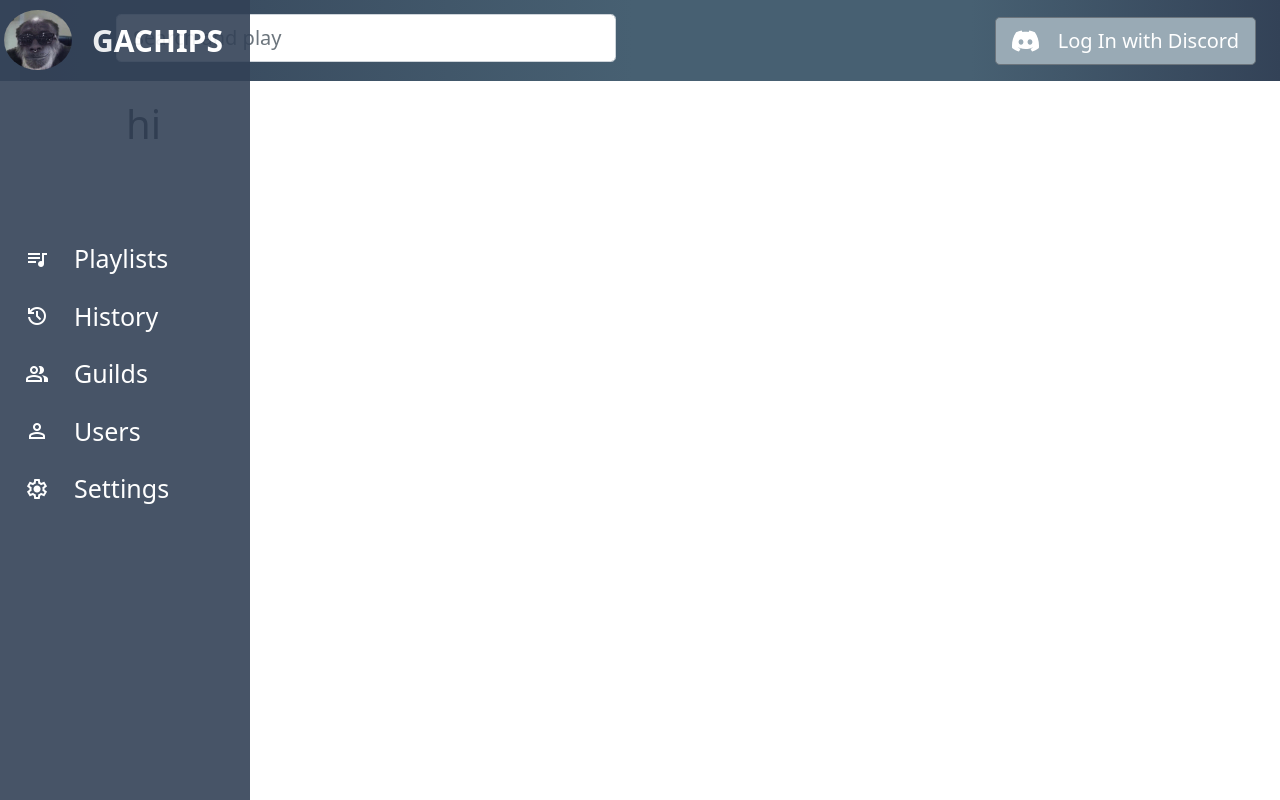
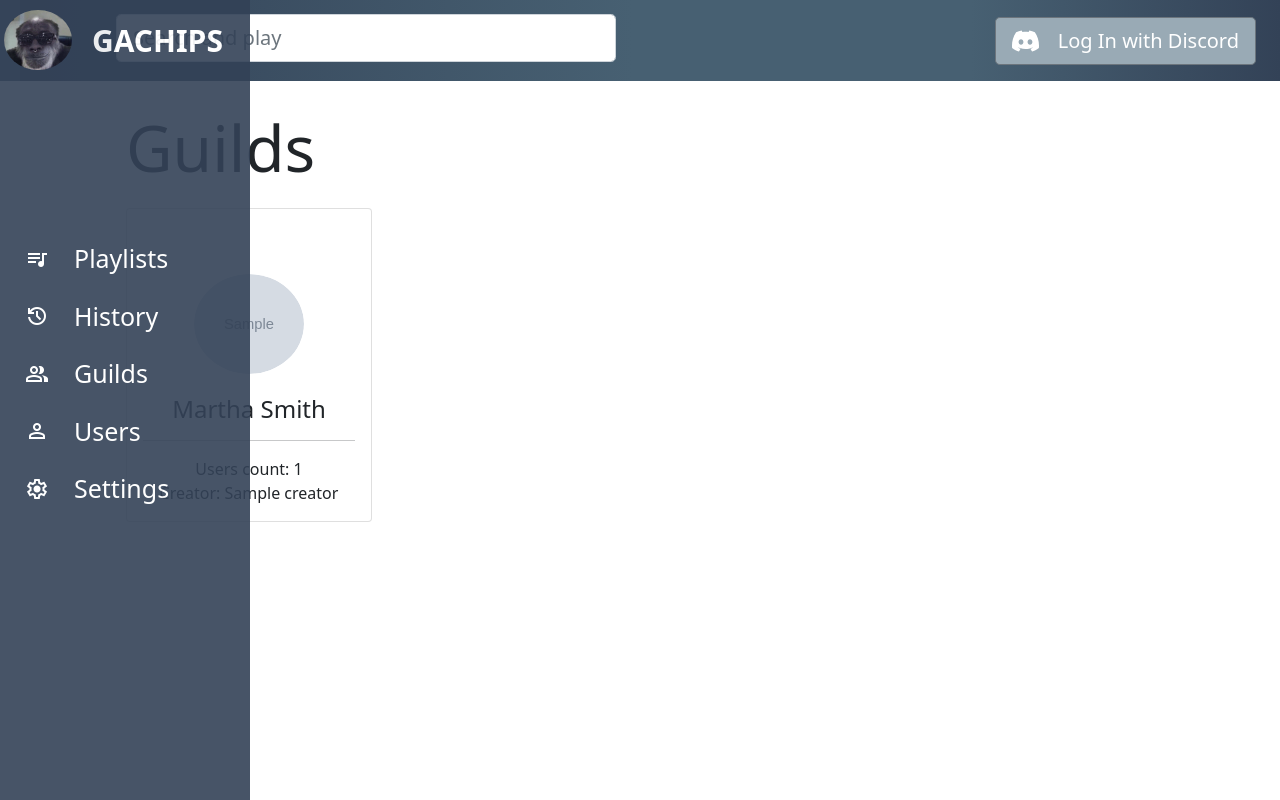
Before and after one commit to agarbuzov/ipc_discord_bot, a FastAPI app: template front/templates/guilds.html in a window 1280 px wide. Run offline with FastAPI, Linux system fonts and the light colour scheme; the template is opened without the code that fills it: most values are stand-ins (such as "Sample title", 1, 10 or a date in 2020); grey boxes marked "Sample" are stand-in pictures.

Commit message:
Create template and view for guilds

```diff
--- a/front/static/css/style.css
+++ b/front/static/css/style.css
@@ -279,3 +279,24 @@ fill:  #ced4da;
 .current {
 	color: #000000!important;
 }
+
+.testimonial-card .card-up {
+  height: 120px;
+  overflow: hidden;
+  border-top-left-radius: .25rem;
+  border-top-right-radius: .25rem;
+}
+
+.testimonial-card .avatar {
+  width: 120px;
+  margin-top: -60px;
+  overflow: hidden;
+  border: 5px solid #fff;
+  border-radius: 50%;
+}
+
+.avatar_image {
+  width: 120px!important;
+  height: 100px!important;
+  object-fit: cover;
+}
--- a/front/templates/guilds.html
+++ b/front/templates/guilds.html
@@ -1,4 +1,29 @@
 {% extends 'base.html' %}
 {% block content %}
-<h1>hi</h1>
+<div style="display: grid; grid-template-rows: 100px 1fr;">
+    <div class="d-flex justify-content-between align-items-center">
+        <span class="display-3 mb-1">Guilds</span>
+    </div>
+    <div style="display: grid; grid-template-columns: repeat(4, 1fr); gap: 40px;">
+
+        {% for guild in guilds %}
+        <div class="card testimonial-card mt-2 mb-3">
+            <div class="card-up"
+                 style="background:
+                 linear-gradient(40deg, rgb({{guild.colors[0][0]}},{{guild.colors[0][1]}}, {{guild.colors[0][2]}}), rgb({{guild.colors[1][0]}},{{guild.colors[1][1]}}, {{guild.colors[1][2]}})) !important;"></div>
+            <div class="avatar mx-auto white">
+                <img src="{{guild.image}}" class="rounded rounded-circle img-fluid avatar_image">
+            </div>
+            <div class="card-body text-center">
+                <h4 class="card-title font-weight-bold">Martha Smith</h4>
+                <hr>
+                <p>Users count: {{guild.users_count}}</p>
+                <p>Creator: {{guild.creator}}</p>
+            </div>
+        </div>
+        {% endfor %}
+
+    </div>
+</div>
+
 {% endblock %}
--- a/front/utils.py
+++ b/front/utils.py
@@ -1,3 +1,5 @@
+import os
+
 import requests
 
 import settings
@@ -6,6 +8,9 @@ from models import session
 from models import User
 from models import UserSession
 
+from PIL import Image, ImageDraw
+import argparse
+import sys
 
 async def get_current_user(token: str):
     user = session.query(UserSession).get(token)
@@ -46,3 +51,24 @@ async def get_user_icon(user_id):
     avatar = session.query(User).get(user_id).avatar
     url = f"https://cdn.discordapp.com/avatars/{user_id}/{avatar}.png?size=64"
     return url
+
+
+def get_dominated_colors(image_file, numcolors=2, resize=150):
+    # Resize image to speed up processing
+    img = Image.open(image_file)
+    img = img.copy()
+    img.thumbnail((resize, resize))
+
+    # Reduce to palette
+    paletted = img.convert('P', palette=Image.ADAPTIVE, colors=numcolors)
+
+    # Find dominant colors
+    palette = paletted.getpalette()
+    color_counts = sorted(paletted.getcolors(), reverse=True)
+    colors = list()
+    for i in range(numcolors):
+        palette_index = color_counts[i][1]
+        dominant_color = palette[palette_index*3:palette_index*3+3]
+        colors.append(tuple(dominant_color))
+
+    return {'colors': colors}
```
Also changed, not shown: front/routes.py (+45 -8 lines), front/static/images/g1.jpg (added), front/static/images/g2.jpg (added), front/static/images/g3.jpg (added).
